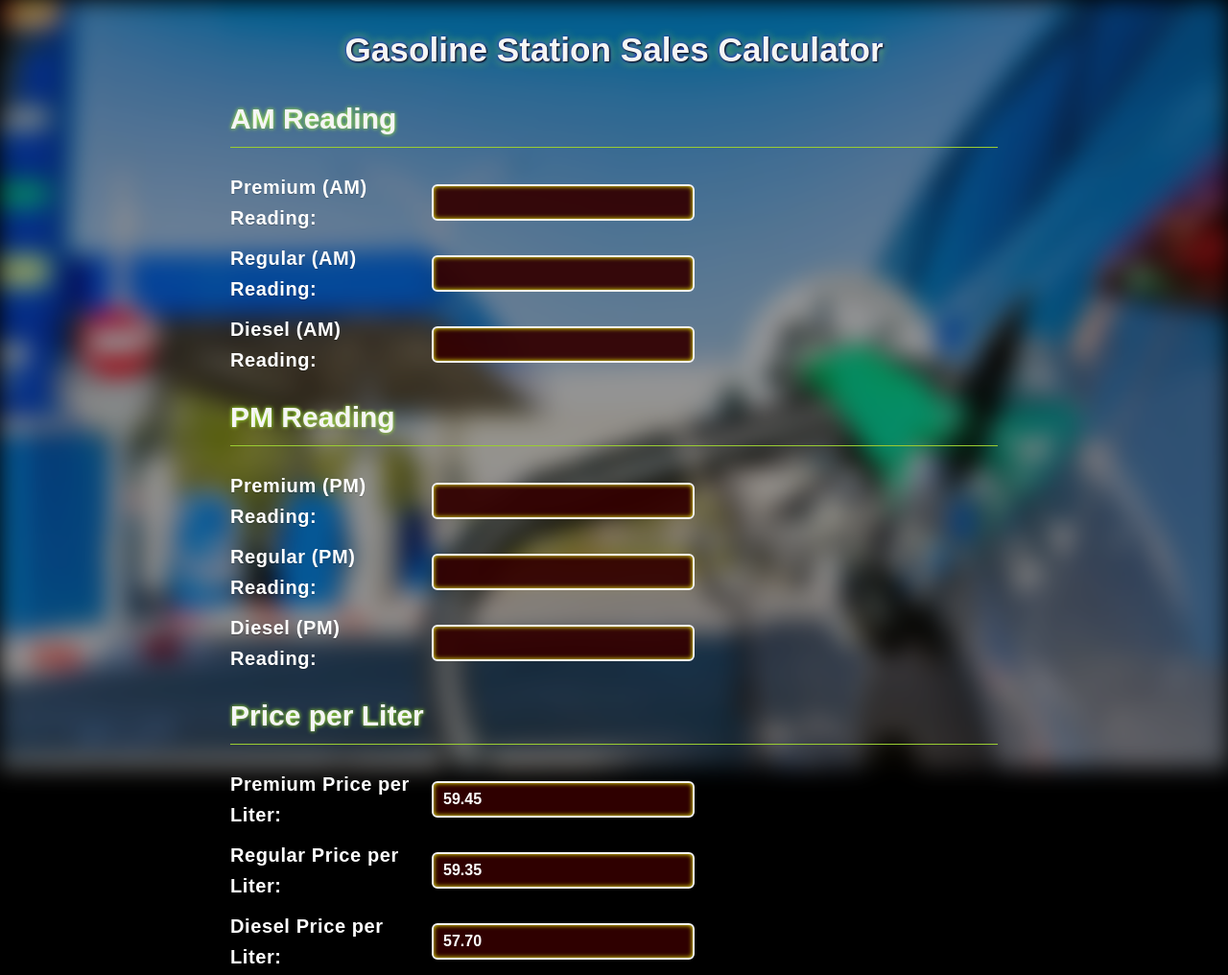
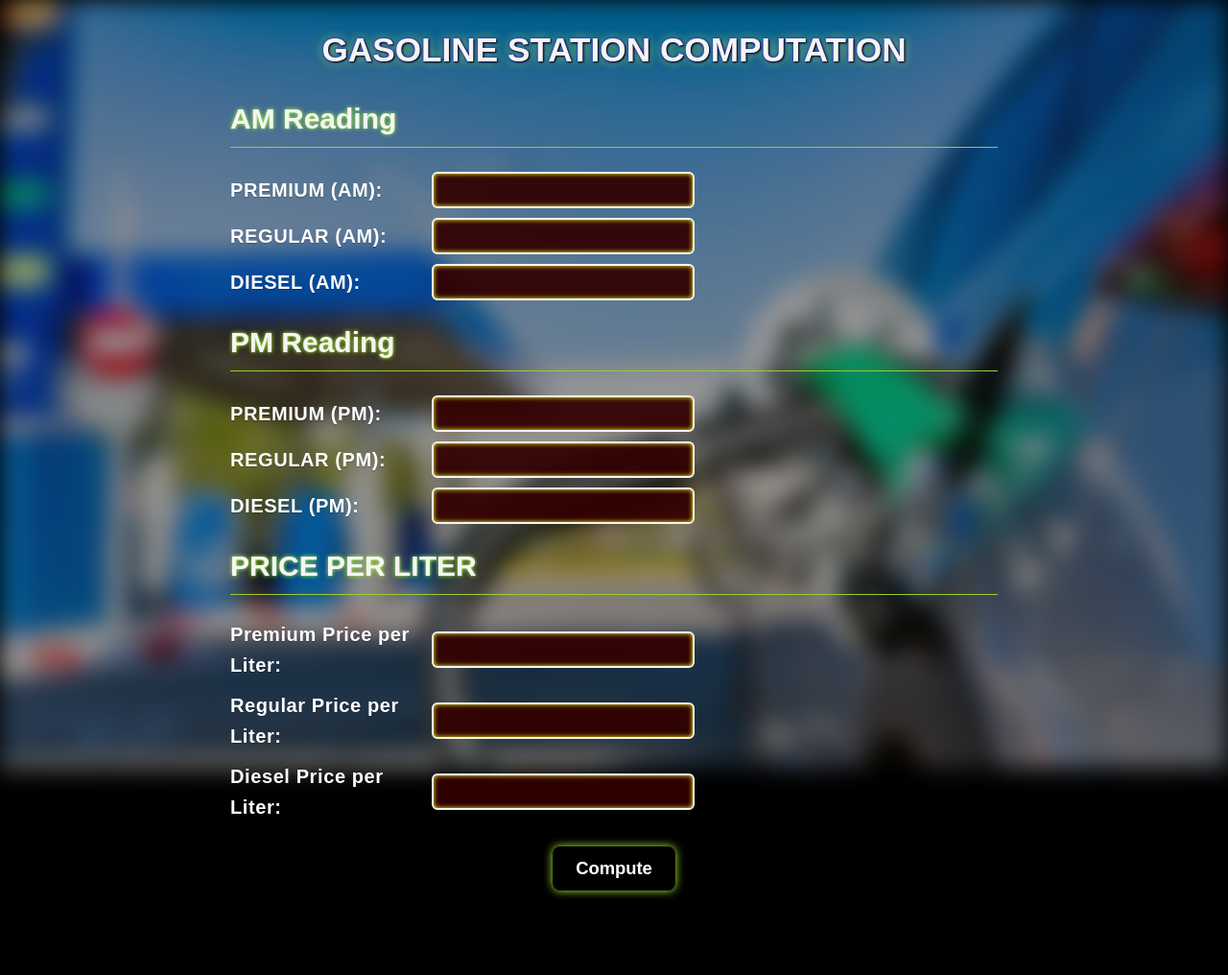
Before and after one commit to eljiejapson-del/Computation-, a plain HTML site: page index.html in a window 1280 px wide. Shown: the top 1016 px of the page at 96% size. After the commit the page ends 992 px from the top, so only its background shows below. Drawn offline with Linux system fonts and the light colour scheme.

Commit message:
Update index.html

```diff
--- a/index.html
+++ b/index.html
@@ -133,48 +133,48 @@
 </style>
 </head>
 <body>
-<h1>Gasoline Station Sales Calculator</h1>
+<h1>GASOLINE STATION COMPUTATION</h1>
 
 <h2>AM Reading</h2>
 <div class="input-row">
-  <label for="amPremium">Premium (AM) Reading:</label>
+  <label for="amPremium">PREMIUM (AM):</label>
   <input type="number" id="amPremium" step="0.01" />
 </div>
 <div class="input-row">
-  <label for="amRegular">Regular (AM) Reading:</label>
+  <label for="amRegular">REGULAR (AM):</label>
   <input type="number" id="amRegular" step="0.01" />
 </div>
 <div class="input-row">
-  <label for="amDiesel">Diesel (AM) Reading:</label>
+  <label for="amDiesel">DIESEL (AM):</label>
   <input type="number" id="amDiesel" step="0.01" />
 </div>
 
 <h2>PM Reading</h2>
 <div class="input-row">
-  <label for="pmPremium">Premium (PM) Reading:</label>
+  <label for="pmPremium">PREMIUM (PM):</label>
   <input type="number" id="pmPremium" step="0.01" />
 </div>
 <div class="input-row">
-  <label for="pmRegular">Regular (PM) Reading:</label>
+  <label for="pmRegular">REGULAR (PM):</label>
   <input type="number" id="pmRegular" step="0.01" />
 </div>
 <div class="input-row">
-  <label for="pmDiesel">Diesel (PM) Reading:</label>
+  <label for="pmDiesel">DIESEL (PM):</label>
   <input type="number" id="pmDiesel" step="0.01" />
 </div>
 
-<h2>Price per Liter</h2>
+<h2>PRICE PER LITER</h2>
 <div class="input-row">
   <label for="pricePremium">Premium Price per Liter:</label>
-  <input type="number" id="pricePremium" step="0.01" value="59.45" />
+  <input type="number" id="pricePremium" step="0.01" />
 </div>
 <div class="input-row">
   <label for="priceRegular">Regular Price per Liter:</label>
-  <input type="number" id="priceRegular" step="0.01" value="59.35" />
+  <input type="number" id="priceRegular" step="0.01" />
 </div>
 <div class="input-row">
   <label for="priceDiesel">Diesel Price per Liter:</label>
-  <input type="number" id="priceDiesel" step="0.01" value="57.70" />
+  <input type="number" id="priceDiesel" step="0.01" />
 </div>
 
 <button onclick="computeSales()">Compute</button>
```
